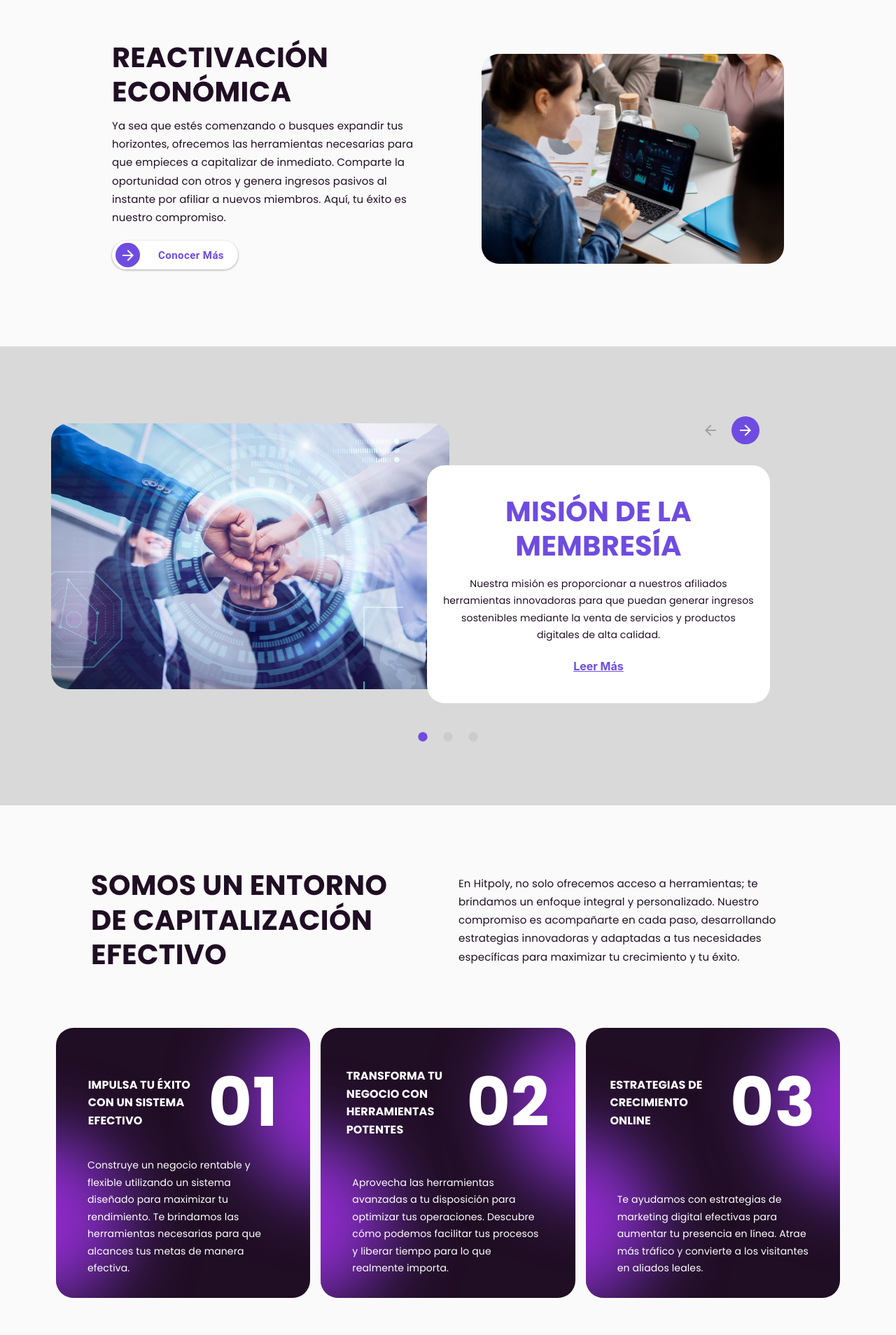
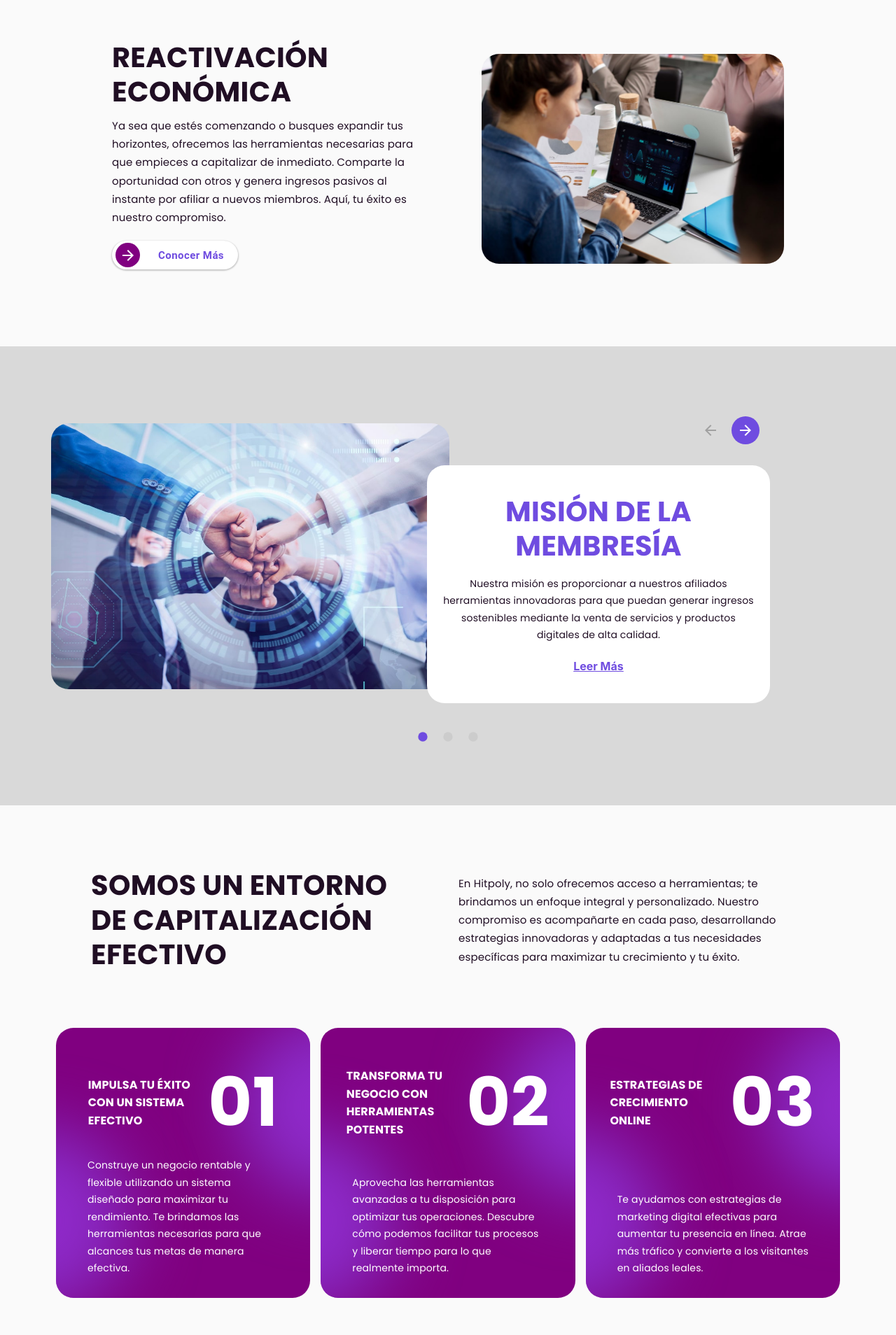
Before and after one commit to Hitpoly/membresia-hitpoly, a React (Vite) app: page / in a window 1280 px wide. Shown: the part 888-2796 px from the top of the page at 70% size. Built offline with nearby package versions, Linux system fonts and the light colour scheme.

Commit message:
se cambian los colores por los del diseño en figma

```diff
--- a/src/components/cards/targetas/targetas.jsx
+++ b/src/components/cards/targetas/targetas.jsx
@@ -10,7 +10,7 @@ function Targeta({ title, number, description, customStyles }) {
         display: 'flex',
         flexDirection: 'column',
         justifyContent: 'space-between',
-        backgroundColor: '#200E24',
+        backgroundColor: '#800080',
         position: 'relative',
         borderRadius: '25px',
         ...customStyles,
@@ -113,10 +113,10 @@ function Targeta({ title, number, description, customStyles }) {
 
       <Box className="description" sx={{ zIndex: 1, borderRadius: "25px", transition: 'transform 0.9s ease' }}>
         <Typography variant="subtitle1" sx={{
-            fontFamily: 'Poppins, sans-serif',
-            fontSize: "14px",
-            padding: "0px 25px",
-          }}>
+          fontFamily: 'Poppins, sans-serif',
+          fontSize: "14px",
+          padding: "0px 25px",
+        }}>
           {description}
         </Typography>
       </Box>
--- a/src/components/carruselBanner/buttonBaner/buttonBaner.jsx
+++ b/src/components/carruselBanner/buttonBaner/buttonBaner.jsx
@@ -22,7 +22,7 @@ function ButtonBaner({ text, href, buttonStyles }) {
           pointerEvents: "click",
           transition: "background-color 0.3s ease, color 0.3s ease",
           "&:hover": {
-            backgroundColor: "#6F4CE0",
+            backgroundColor: "#800080",
             color: "#fff",
             "& .circle": {
               backgroundColor: "#fff", // Cambia el color de fondo del círculo al hacer hover
@@ -43,7 +43,7 @@ function ButtonBaner({ text, href, buttonStyles }) {
             width: "35px",
             height: "35px",
             borderRadius: "50%",
-            backgroundColor: "#6F4CE0",
+            backgroundColor: "#800080",
             marginRight: "15px",
             transition: "background-color 0.3s ease",
           }}
--- a/src/components/footer/footer.jsx
+++ b/src/components/footer/footer.jsx
@@ -1,11 +1,11 @@
-import React from "react";
-import { Box, Grid, Typography, Link, IconButton } from "@mui/material";
-import Logo from "../../assets/logohitpolyblanco.png";
+import FacebookIcon from "@mui/icons-material/Facebook";
 import InstagramIcon from "@mui/icons-material/Instagram";
-import FacebookIcon from "@mui/icons-material/Facebook";
 import LinkedInIcon from "@mui/icons-material/LinkedIn";
 import WhatsAppIcon from "@mui/icons-material/WhatsApp";
 import YouTubeIcon from "@mui/icons-material/YouTube";
+import { Box, Grid, IconButton, Link, Typography } from "@mui/material";
+import React from "react";
+import Logo from "../../assets/logohitpolyblanco.png";
 
 const iconStyles = [
   {
@@ -42,8 +42,8 @@ const Footer = () => {
         container
         sx={{
           maxWidth: "100vw",
-          padding: {xs: "40px 30px", md: "80px 80px"},
-          backgroundColor: "#0E0610",
+          padding: { xs: "40px 30px", md: "80px 80px" },
+          backgroundColor: "#800080",
           borderRadius: "25px 25px 0px 0px",
         }}
       >
@@ -164,7 +164,7 @@ const Footer = () => {
           >
             <Typography
               variant="body2"
-              color="#c13ce3"
+              color="white"
               sx={{
                 marginTop: "30px",
                 textAlign: { xs: "center", md: "left" },
--- a/src/components/preguntasFrecuentes/preguntasFrecuentes.jsx
+++ b/src/components/preguntasFrecuentes/preguntasFrecuentes.jsx
@@ -1,13 +1,13 @@
-import React from "react";
+import AddIcon from "@mui/icons-material/Add";
 import {
+  Accordion,
+  AccordionDetails,
+  AccordionSummary,
   Box,
   Container,
   Typography,
-  Accordion,
-  AccordionDetails,
-  AccordionSummary,
 } from "@mui/material";
-import AddIcon from "@mui/icons-material/Add";
+import React from "react";
 
 const PreguntasFrecuentes = ({ preguntas }) => {
   return (
@@ -37,7 +37,7 @@ const PreguntasFrecuentes = ({ preguntas }) => {
         <Accordion
           key={index}
           sx={{
-            backgroundColor: "#0E0610",
+            backgroundColor: "#800080",
             color: "white",
             mb: 2,
             borderRadius: "10px",
--- a/src/components/tarjetas/tarjetasTestimonios/targetasTestimonios.jsx
+++ b/src/components/tarjetas/tarjetasTestimonios/targetasTestimonios.jsx
@@ -9,7 +9,7 @@ function TargetasTestimonio({ title, content, image }) {
         height: "550px",
         borderRadius: "25px",
         overflow: "hidden",
-        backgroundColor: "white",
+        backgroundColor: "#800080",
         color: "#200E24",
       }}
     >
--- a/src/components/valores/valores.jsx
+++ b/src/components/valores/valores.jsx
@@ -1,8 +1,8 @@
-import React, { useState, useEffect } from "react";
-import { Box, Typography, IconButton, Link, useTheme, useMediaQuery } from "@mui/material";
+import ArrowBackIcon from "@mui/icons-material/ArrowBack";
 import ArrowForwardIcon from "@mui/icons-material/ArrowForward";
-import ArrowBackIcon from "@mui/icons-material/ArrowBack";
 import FiberManualRecordIcon from "@mui/icons-material/FiberManualRecord";
+import { Box, IconButton, Link, Typography, useMediaQuery, useTheme } from "@mui/material";
+import React, { useEffect, useState } from "react";
 
 // Component that displays a carousel of cards
 const Valores = ({
@@ -127,7 +127,7 @@ const Valores = ({
                 color: "white",
                 borderRadius: "50%",
                 "&:hover": {
-                  backgroundColor: "#A018BF",
+                  backgroundColor: "#800080",
                 },
               }}
             >
```
